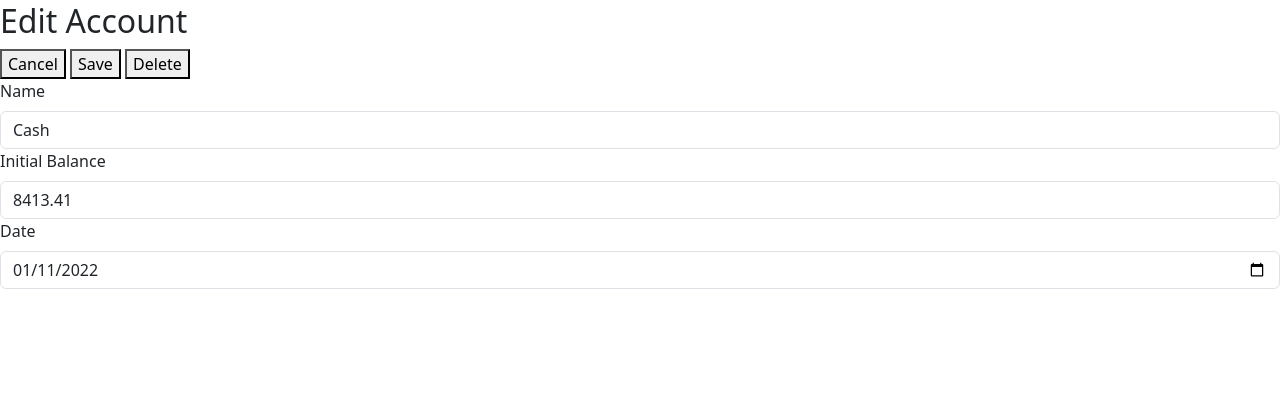
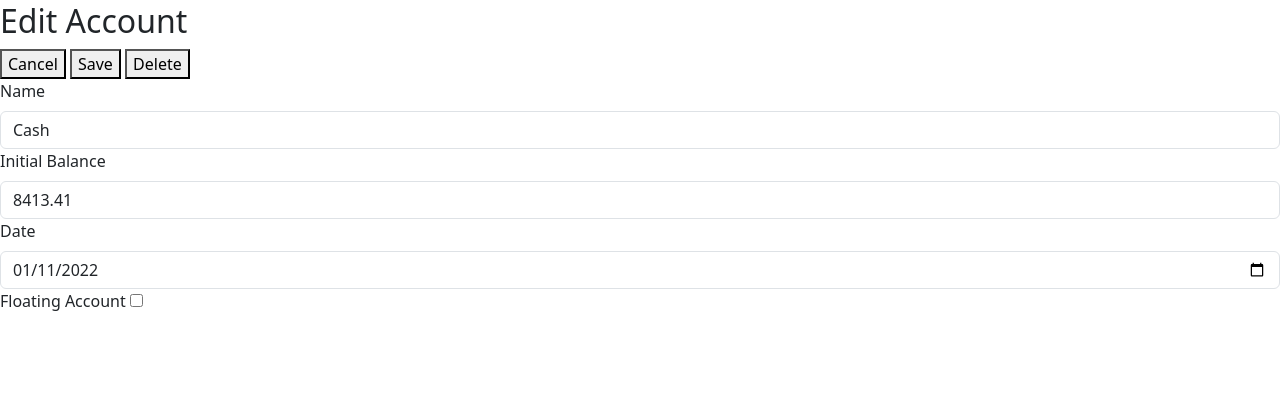
Before and after one commit to Pacaloy/moneio, a Django app: a page that uses moneio/templates/moneio/account.html in a window 1280 px wide. Shown: the part 116-517 px from the top of the page. Run offline with Django 4.2, Linux system fonts and the light colour scheme; a user stored in the database is signed in; data comes from the database, SQL or seed files in the repository; both versions use the stored data as it was after the commit.

Commit message:
add isFloating checkbox in edit account

```diff
--- a/moneio/static/moneio/account.js
+++ b/moneio/static/moneio/account.js
@@ -25,6 +25,7 @@ function saveEditAccount(params) {
       name: document.querySelector('#formAccountName').value,
       balance: document.querySelector('#formAccountInitialBalance').value,
       date: document.querySelector('#formAccountDate').value,
+      isFloating: document.querySelector('#formIsFloatingCheckbox').checked,
     }),
   })
   .then(() => {
--- a/moneio/templates/moneio/account.html
+++ b/moneio/templates/moneio/account.html
@@ -25,6 +25,14 @@
         <label for="formAccountDate" class="form-label">Date</label>
         <input type="date" class="form-control" id="formAccountDate" value="{{ date }}" required>
       </div>
+      <div>
+        <label for="formIsFloatingCheckbox" class="form-label">Floating Account</label>
+        {% if account.is_floating %}
+          <input type="checkbox" id="formIsFloatingCheckbox" checked>
+        {% else %}
+          <input type="checkbox" id="formIsFloatingCheckbox">
+        {% endif %}
+      </div>
     </form>
   </div>
 {% endblock%}
--- a/moneio/views.py
+++ b/moneio/views.py
@@ -228,6 +228,7 @@ def edit_account(request, username, account_id):
     account[0].name = data.get("name")
     account[0].initial_balance = data.get("balance")
     account[0].initial_balance_date = data.get("date")
+    account[0].is_floating = data.get("isFloating")
     account[0].save()
     return HttpResponse(status = 204)
 
```
Also changed, not shown: db.sqlite3.
